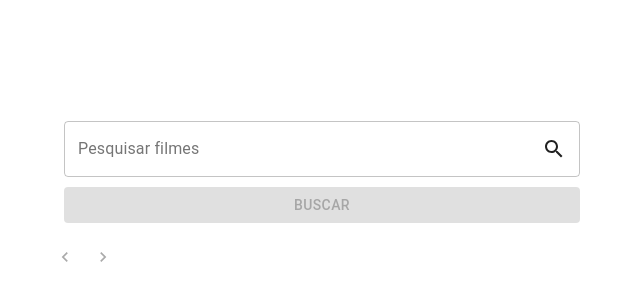
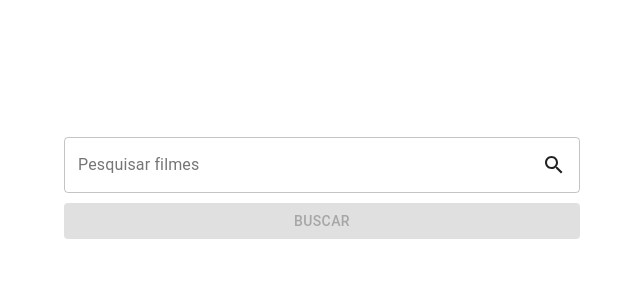
Before and after one commit to gabrielcfn/teste_b2w, a React (Create React App) app: page /pesquisar in a window 1280 px wide. Shown: the part 212-512 px from the top of the page, without its empty margins (318-958 px from the left). Built offline with nearby package versions, Linux system fonts and the light colour scheme.

Commit message:
Exibir página atual ao checar detalhes de um filme e retornar para a listagem Ocultar paginação quando houver 0 resultados

```diff
--- a/src/Pesquisa/Pesquisa.js
+++ b/src/Pesquisa/Pesquisa.js
@@ -19,11 +19,14 @@ const Pesquisa = (props) => {
   // uri das pesquisas
   const uri = "http://www.omdbapi.com/?apikey=ca9a6fca";
 
-  const [page, setPage] = useState(1);
-
   // atualiza a página
   const handleChange = (event, value) => {
-    setPage(value);
+    const payload = {
+      ...state,
+      pagina: value,
+    };
+
+    atualizarPesquisa(payload);
     buscarFilmes(value);
   };
 
@@ -59,14 +62,19 @@ const Pesquisa = (props) => {
     return Math.ceil(total / 10);
   };
 
+  const paginacao = (
+    <Pagination
+      count={calcularPaginas(state.total)}
+      onChange={handleChange}
+      page={state.pagina}
+    />
+  );
+
   return (
     <React.Fragment>
       <Buscador />
       <Filmes filmes={props.filmes} />
-      <Pagination
-        count={calcularPaginas(state.total)}
-        onChange={handleChange}
-      />
+      {state.total > 0 ? paginacao : null}
     </React.Fragment>
   );
 };
```
